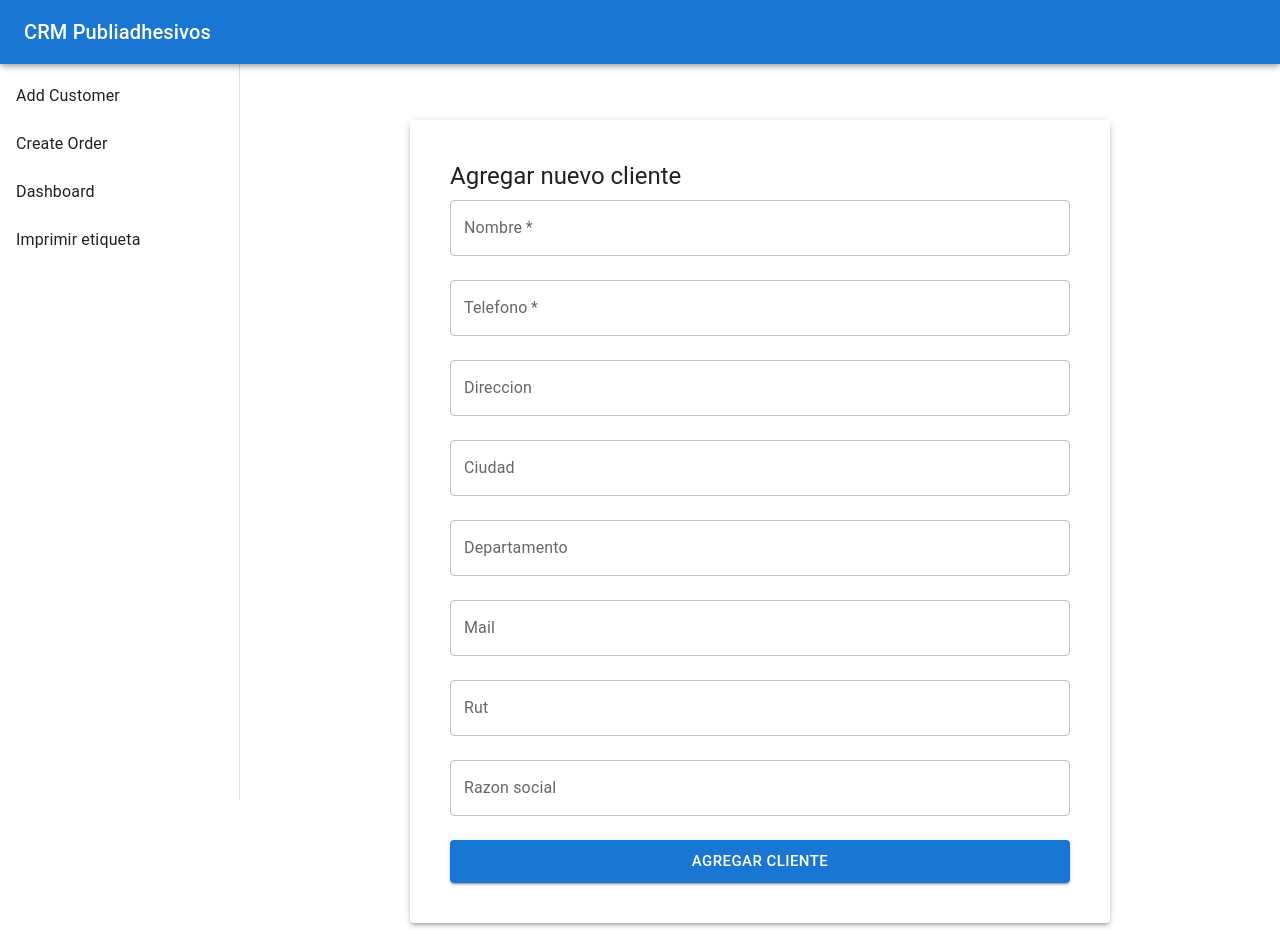
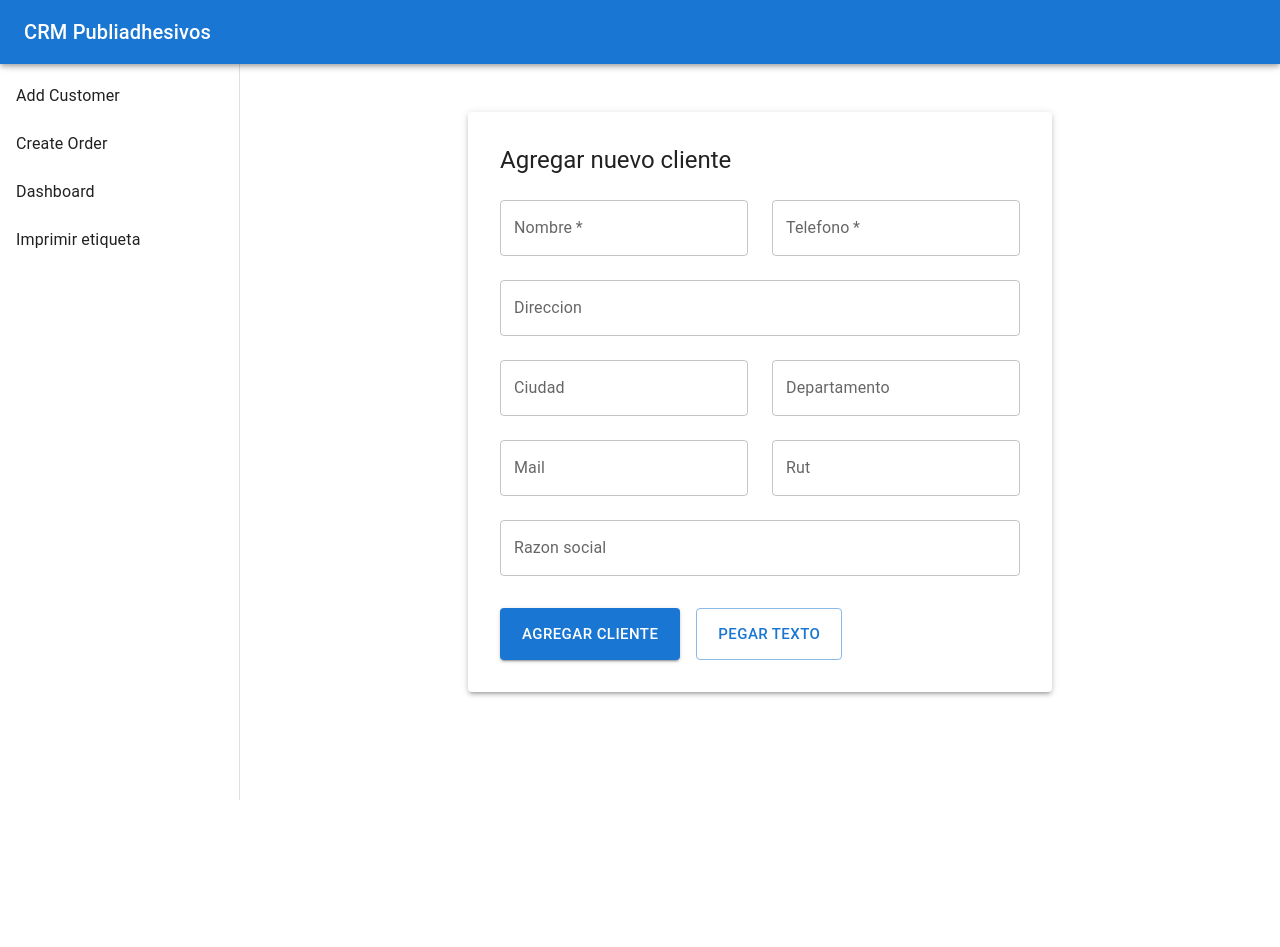
Before and after one commit to micalopez0112/crm-system, a React (Vite) app in the folder frontend/: page /customer in a window 1280 px wide. After the commit the page ends 800 px from the top, so only its background shows below. Built offline with nearby package versions, Linux system fonts and the light colour scheme.

Commit message:
add buton to preload data

```diff
--- a/frontend/src/App.jsx
+++ b/frontend/src/App.jsx
@@ -14,7 +14,12 @@ import {
   Toolbar,
   Typography,
   CssBaseline,
+  IconButton,
+  useTheme,
+  useMediaQuery,
 } from "@mui/material";
+import MenuIcon from "@mui/icons-material/Menu";
+import { useState } from "react";
 
 import OrderForm from "../src/components/OrderForm";
 import Dashboard from "../src/components/Dashboard";
@@ -24,54 +29,100 @@ import AddCustomer from "./components/AddCustomer/AddCustomer.tsx";
 const drawerWidth = 240;
 
 function App() {
+  const theme = useTheme();
+  const isMobile = useMediaQuery(theme.breakpoints.down("sm"));
+  const [mobileOpen, setMobileOpen] = useState(false);
+
+  const handleDrawerToggle = () => {
+    setMobileOpen(!mobileOpen);
+  };
+
+  const drawer = (
+    <div>
+      <Toolbar />
+      <List>
+        <ListItemButton component={RouterLink} to="/customer">
+          <ListItemText primary="Add Customer" />
+        </ListItemButton>
+        <ListItemButton component={RouterLink} to="/order">
+          <ListItemText primary="Create Order" />
+        </ListItemButton>
+        <ListItemButton component={RouterLink} to="/dashboard">
+          <ListItemText primary="Dashboard" />
+        </ListItemButton>
+        <ListItemButton component={RouterLink} to="/printTag">
+          <ListItemText primary="Imprimir etiqueta" />
+        </ListItemButton>
+      </List>
+    </div>
+  );
+
   return (
     <Router>
       <Box sx={{ display: "flex" }}>
         <CssBaseline />
 
-        {/* Top AppBar */}
+        {/* AppBar */}
         <AppBar
           position="fixed"
           sx={{ zIndex: (theme) => theme.zIndex.drawer + 1 }}
         >
           <Toolbar>
+            {isMobile && (
+              <IconButton
+                color="inherit"
+                aria-label="open drawer"
+                edge="start"
+                onClick={handleDrawerToggle}
+                sx={{ mr: 2 }}
+              >
+                <MenuIcon />
+              </IconButton>
+            )}
             <Typography variant="h6" noWrap component="div">
               CRM Publiadhesivos
             </Typography>
           </Toolbar>
         </AppBar>
 
-        {/* Left-side Drawer */}
-        <Drawer
-          variant="permanent"
-          anchor="left"
-          sx={{
-            width: drawerWidth,
-            flexShrink: 0,
-            [`& .MuiDrawer-paper`]: {
-              width: drawerWidth,
-              boxSizing: "border-box",
-            },
-          }}
+        {/* Responsive Drawer */}
+        <Box
+          component="nav"
+          sx={{ width: { sm: drawerWidth }, flexShrink: { sm: 0 } }}
+          aria-label="sidebar navigation"
         >
-          <Toolbar />
-          <Box sx={{ overflow: "auto" }}>
-            <List>
-              <ListItemButton component={RouterLink} to="/customer">
-                <ListItemText primary="Add Customer" />
-              </ListItemButton>
-              <ListItemButton component={RouterLink} to="/order">
-                <ListItemText primary="Create Order" />
-              </ListItemButton>
-              <ListItemButton component={RouterLink} to="/dashboard">
-                <ListItemText primary="Dashboard" />
-              </ListItemButton>
-              <ListItemButton component={RouterLink} to="/printTag">
-                <ListItemText primary="Imprimir etiqueta" />
-              </ListItemButton>
-            </List>
-          </Box>
-        </Drawer>
+          {isMobile ? (
+            <Drawer
+              variant="temporary"
+              open={mobileOpen}
+              onClose={handleDrawerToggle}
+              ModalProps={{
+                keepMounted: true, // Better open performance on mobile
+              }}
+              sx={{
+                [`& .MuiDrawer-paper`]: {
+                  width: drawerWidth,
+                  boxSizing: "border-box",
+                },
+              }}
+            >
+              {drawer}
+            </Drawer>
+          ) : (
+            <Drawer
+              variant="permanent"
+              sx={{
+                [`& .MuiDrawer-paper`]: {
+                  width: drawerWidth,
+                  boxSizing: "border-box",
+                },
+              }}
+              open
+            >
+              {drawer}
+            </Drawer>
+          )}
+        </Box>
 
         {/* Main Content */}
         <Box
@@ -79,9 +130,10 @@ function App() {
           sx={{
             flexGrow: 1,
             p: 3,
+            width: { sm: `calc(100% - ${drawerWidth}px)` },
           }}
         >
-          <Toolbar /> {/* Space for the AppBar */}
+          <Toolbar />
           <Routes>
             <Route path="/customer" element={<AddCustomer />} />
             <Route path="/order" element={<OrderForm />} />
--- a/frontend/src/components/AddCustomer/AddCustomer.tsx
+++ b/frontend/src/components/AddCustomer/AddCustomer.tsx
@@ -6,6 +6,12 @@ import {
   Paper,
   Typography,
   Stack,
+  useMediaQuery,
+  useTheme,
+  Dialog,
+  DialogTitle,
+  DialogContent,
+  DialogActions,
 } from "@mui/material";
 import axios from "../../../api/api";
 
@@ -20,6 +26,12 @@ export default function AddCustomer() {
     rut: "",
     razonSocial: "",
   });
+
+  const [openModal, setOpenModal] = useState(false);
+  const [rawText, setRawText] = useState("");
+
+  const theme = useTheme();
+  const isMobile = useMediaQuery(theme.breakpoints.down("md"));
 
   const handleChange = (e) => {
     const { name, value } = e.target;
@@ -46,13 +58,56 @@ export default function AddCustomer() {
     }
   };
 
+  const handlePasteText = () => {
+    const lines = rawText
+      .split("\n")
+      .map((l) => l.trim())
+      .filter(Boolean);
+    const [nombre = "", direccion = "", mail = ""] = lines;
+
+    setFormData((prev) => ({
+      ...prev,
+      nombre,
+      direccion,
+      mail,
+    }));
+
+    setOpenModal(false);
+    setRawText("");
+  };
+
   return (
-    <Paper elevation={3} sx={{ p: 5, width: 700, mx: "auto", mt: 4 }}>
-      <Typography variant="h5" gutterBottom>
+    <Box
+      sx={{ px: { xs: 2, sm: 3, md: 4 }, py: { xs: 2, sm: 3 }, width: "100%" }}
+    >
+      <Paper
+        elevation={3}
+        sx={{
+          p: { xs: 2, sm: 3, md: 4 },
+          width: "100%",
+          mx: "auto",
+        }}
+      >
+        <Typography
+          variant={isMobile ? "h6" : "h5"}
+          gutterBottom
+          sx={{ mb: { xs: 2, sm: 3 } }}
+        >
           Agregar nuevo cliente
         </Typography>
         <Box component="form" onSubmit={handleSubmit}>
-        <Stack spacing={3}>
+          <Stack
+            direction="column"
+            sx={{
+              display: "grid",
+              gridTemplateColumns: {
+                xs: "1fr",
+                sm: "1fr 1fr",
+                md: "1fr 1fr",
+              },
+              gap: { xs: 2, sm: 3 },
+            }}
+          >
             <TextField
               name="nombre"
               label="Nombre"
@@ -60,6 +115,8 @@ export default function AddCustomer() {
               onChange={handleChange}
               required
               fullWidth
+              size={isMobile ? "small" : "medium"}
+              sx={{ gridColumn: { sm: "1" } }}
             />
             <TextField
               name="telefono"
@@ -68,6 +125,7 @@ export default function AddCustomer() {
               onChange={handleChange}
               required
               fullWidth
+              size={isMobile ? "small" : "medium"}
             />
             <TextField
               name="direccion"
@@ -75,6 +133,8 @@ export default function AddCustomer() {
               value={formData.direccion}
               onChange={handleChange}
               fullWidth
+              size={isMobile ? "small" : "medium"}
+              sx={{ gridColumn: { sm: "span 2" } }}
             />
             <TextField
               name="ciudad"
@@ -82,6 +142,7 @@ export default function AddCustomer() {
               value={formData.ciudad}
               onChange={handleChange}
               fullWidth
+              size={isMobile ? "small" : "medium"}
             />
             <TextField
               name="departamento"
@@ -89,6 +150,7 @@ export default function AddCustomer() {
               value={formData.departamento}
               onChange={handleChange}
               fullWidth
+              size={isMobile ? "small" : "medium"}
             />
             <TextField
               name="mail"
@@ -97,6 +159,7 @@ export default function AddCustomer() {
               onChange={handleChange}
               type="email"
               fullWidth
+              size={isMobile ? "small" : "medium"}
             />
             <TextField
               name="rut"
@@ -104,6 +167,7 @@ export default function AddCustomer() {
               value={formData.rut}
               onChange={handleChange}
               fullWidth
+              size={isMobile ? "small" : "medium"}
             />
             <TextField
               name="razonSocial"
@@ -111,12 +175,57 @@ export default function AddCustomer() {
               value={formData.razonSocial}
               onChange={handleChange}
               fullWidth
+              size={isMobile ? "small" : "medium"}
+              sx={{ gridColumn: { sm: "span 2" } }}
             />
-          <Button type="submit" variant="contained" size="large">
+
+            <Stack
+              direction="row"
+              spacing={2}
+              sx={{ gridColumn: { sm: "span 2" }, mt: 1 }}
+            >
+              <Button
+                type="submit"
+                variant="contained"
+                size={isMobile ? "medium" : "large"}
+                sx={{ py: { xs: 1, sm: 1.5 } }}
+              >
                 Agregar cliente
               </Button>
+              <Button
+                variant="outlined"
+                size={isMobile ? "medium" : "large"}
+                onClick={() => setOpenModal(true)}
+                sx={{ py: { xs: 1, sm: 1.5 } }}
+              >
+                Pegar texto
+              </Button>
+            </Stack>
           </Stack>
         </Box>
       </Paper>
+
+      {/* Modal para pegar texto */}
+      <Dialog open={openModal} onClose={() => setOpenModal(false)} fullWidth>
+        <DialogTitle>Pegar datos del cliente</DialogTitle>
+        <DialogContent>
+          <TextField
+            label="Texto del mensaje"
+            multiline
+            minRows={4}
+            fullWidth
+            value={rawText}
+            onChange={(e) => setRawText(e.target.value)}
+            placeholder={`Ej:\nJoanna Scutari\nCervantes Saavedra 3995\nJoa.th17@gmail.com`}
+          />
+        </DialogContent>
+        <DialogActions>
+          <Button onClick={() => setOpenModal(false)}>Cancelar</Button>
+          <Button variant="contained" onClick={handlePasteText}>
+            Cargar datos
+          </Button>
+        </DialogActions>
+      </Dialog>
+    </Box>
   );
 }
--- a/frontend/src/components/PrintableLabel/PrintableLabel.tsx
+++ b/frontend/src/components/PrintableLabel/PrintableLabel.tsx
@@ -1,4 +1,4 @@
-import React, { forwardRef } from "react";
+import { forwardRef } from "react";
 import { Customer } from "../../models/Customer";
 import "./PrintableLabel.css";
 
```
Lines whose indentation alone changed are shown as unchanged.
